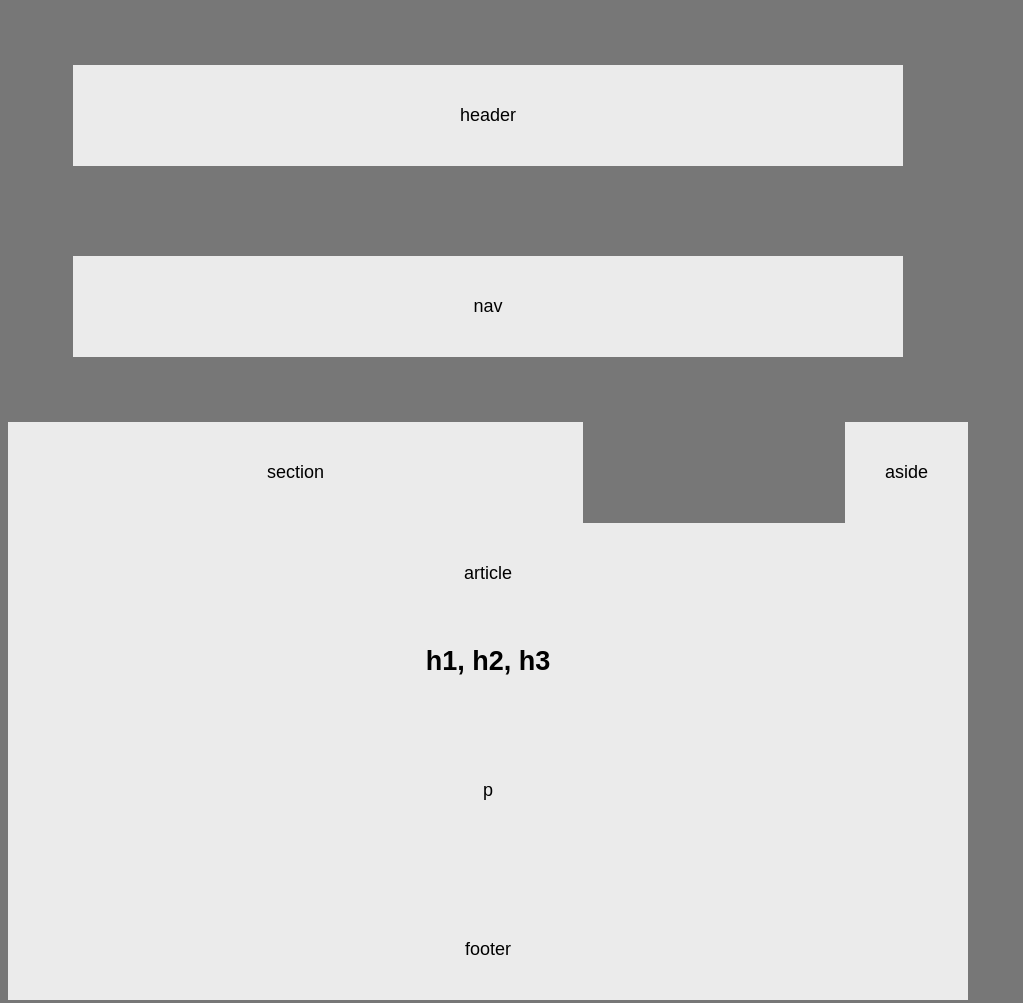
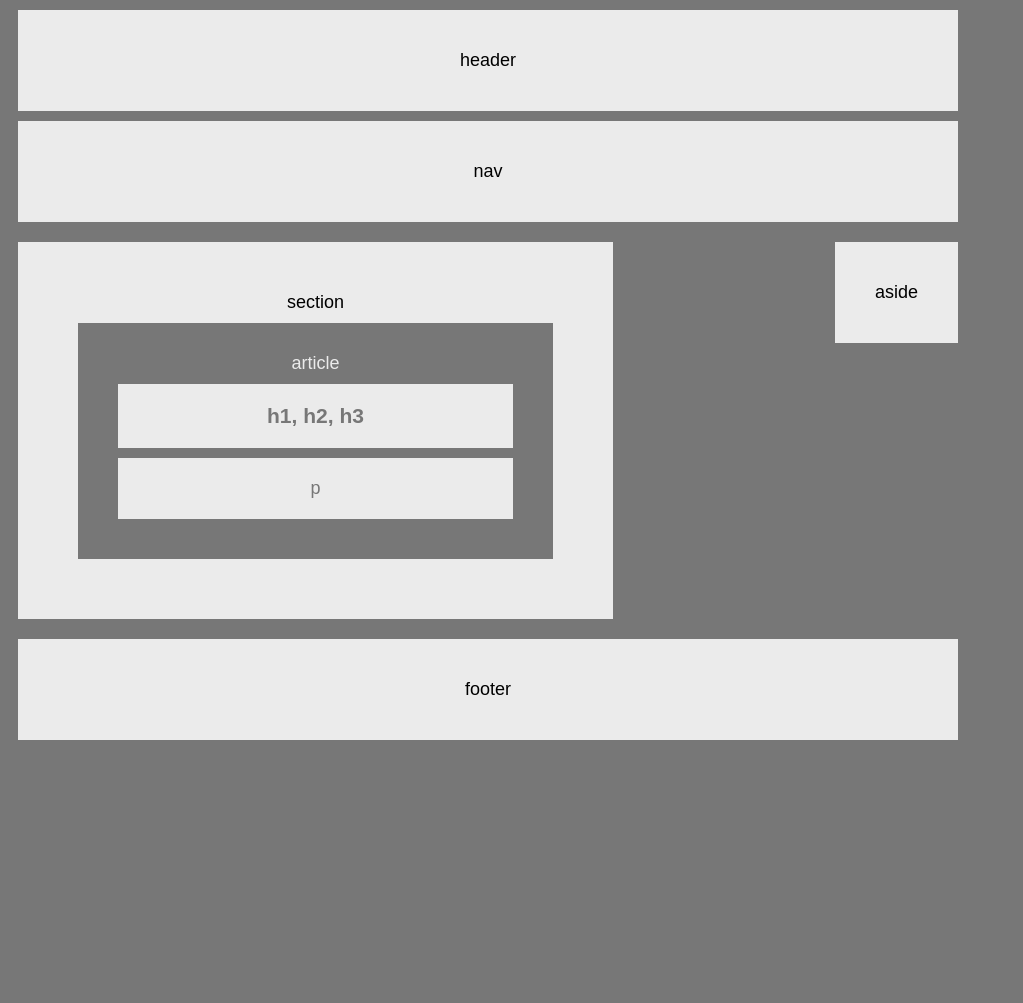
Before and after one commit to bmonreal44094/HW-Wirefram, a plain HTML site: page index.html in a window 1280 px wide. Shown: the whole page, without its empty margins (0-1023 px from the left). After the commit the page ends 800 px from the top, so only its background shows below. Drawn offline with Linux system fonts and the light colour scheme.

Commit message:
almost there

```diff
--- a/index.html
+++ b/index.html
@@ -8,23 +8,28 @@
 	<link rel="stylesheet" type="text/css" href="style.css">
 </head>
 
-<header align="center">header</header>
+<header>header</header>
 
 <body>
 
-<nav align="center">nav</nav>
+	<nav>nav</nav>
 
-<aside align="center">aside</aside>
+	<aside class="clearfix">aside</aside>
 
-<section align="center">section</section>
+	<section>section
 
-<article align="center">article
-	<h1>h1, h2, h3</h1>
-	<p>p</p>
-</article>
+		<article>article
+
+			<h1>h1, h2, h3</h1>
+
+			<p>p</p>
+
+		</article>
+
+	</section>
 
 </body>
 
-<footer align="center">footer</footer>
+<footer>footer</footer>
 
 </html>
--- a/style.css
+++ b/style.css
@@ -5,57 +5,70 @@ html {
 }
 
 body {
-
 		width: 	960px;
 }
 
 header {
-		padding: 40px 40px 40px 40px;
-		margin: 40px 40px 40px 40px;
-		border: 	25px solid #777;
+		padding: 40px;
+		margin: 10px;
 		background: #ebebeb;
-
+		text-align: center;
 }
 
 nav {
-		padding: 40px 40px 40px 40px;
-		margin: 40px 40px 40px 40px;
-		border: 	25px solid #777;
+		padding: 40px;
+		margin: 10px;
 		background: #ebebeb;
+		text-align: center;
 }
 
 footer {
-		padding: 40px 40px 40px 40px;
+		padding: 40px;
+		margin: 20px 10px;
 		background: #ebebeb;
+		text-align: center;
 }
 
 section {
 		width: 	495px;
-		padding: 40px 40px 40px 40px;
+		padding: 50px;
+		margin: 20px 10px;
 		background: #ebebeb;
+		text-align: center;
 }
 
 aside {
-		padding: 40px 40px 40px 40px;
-		float: 	right;
+		width: 445;
+		padding: 40px;
+		margin: 10px;
+		float: right;
 		background: #ebebeb;
+		text-align: center;
 }
 
 article {
-		padding: 40px 40px 40px 40px;
-		background: #ebebeb;
+		padding: 30px;
+		margin: 10px;
+		background: #777;
+		color: #ebebeb;
 }
 
-.clear {
-
+.clearfix::after {
+    content: "";
+    clear: both;
+    overflow: auto;
 }
 
 h1 {
-		padding: 40px 40px 40px 40px;
+		padding: 20px;
+		margin: 10px;
 		background: #ebebeb;
+		color: #777;
 }
 
 p {
-		padding: 40px 40px 40px 40px;
+		padding: 20px;
+		margin: 10px;
 		background: #ebebeb;
+		color: #777;
 }
```
